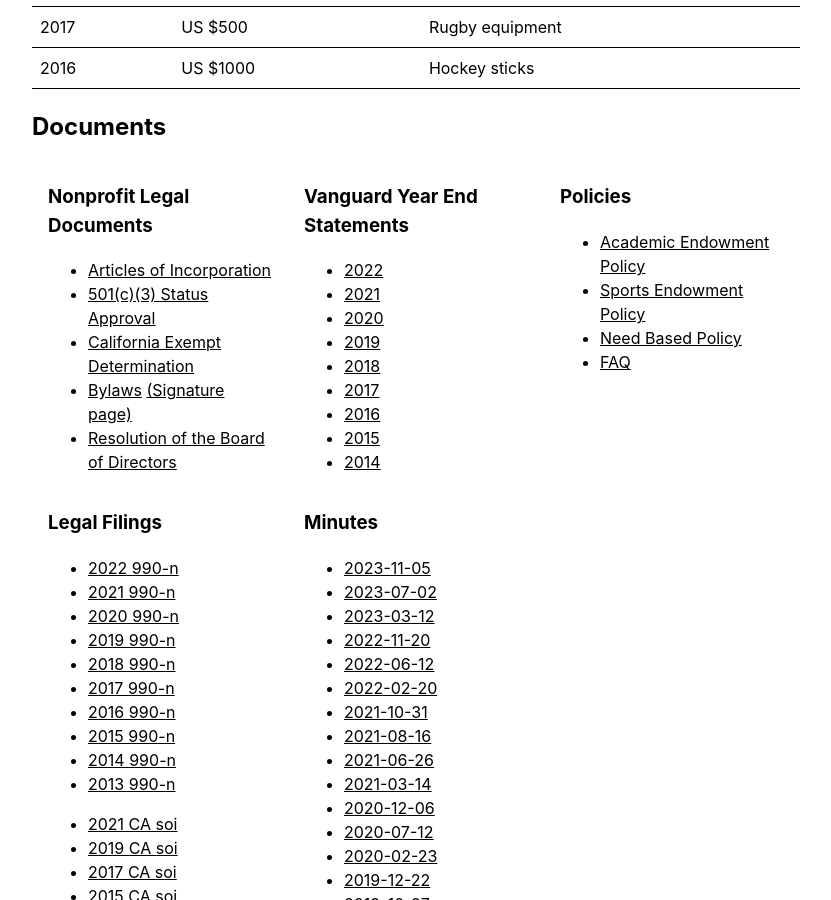
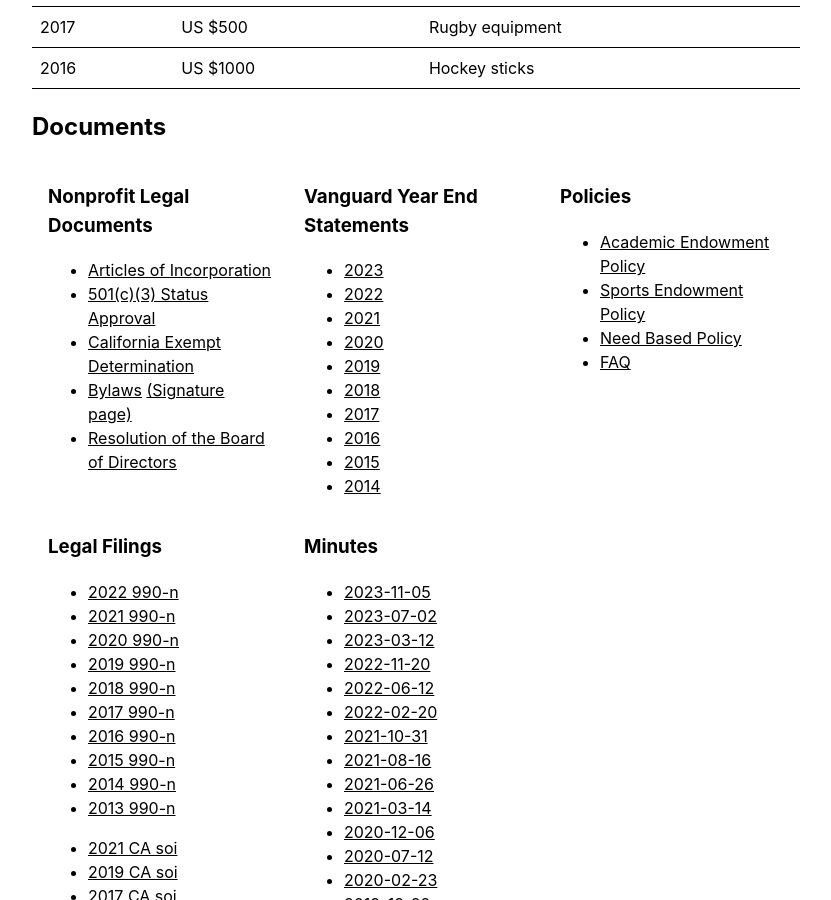
Before and after one commit to ahsef/ahsef.github.io, a Jekyll site: the page built from _pages/about.html, in a window 1280 px wide and 900 px high, scrolled down 3020 px. Shown: the whole window, without its empty margins (224-1055 px from the left). Built offline with Jekyll 4.4.1, drawn with Linux system fonts in a browser that asks for light colours.

Commit message:
Add 2023 vanguard year end statement

```diff
--- a/_pages/about.html
+++ b/_pages/about.html
@@ -263,6 +263,7 @@ $277 - Mungai Eric Mbugua
         <h3>Vanguard Year End Statements</h3>
 
         <ul>
+            <li><a href="/financial/vanguard-20231231.pdf">2023</a></li>
             <li><a href="/financial/vanguard-20221231.pdf">2022</a></li>
             <li><a href="/financial/vanguard-20211231.pdf">2021</a></li>
             <li><a href="/financial/vanguard-20201231.pdf">2020</a></li>
```
